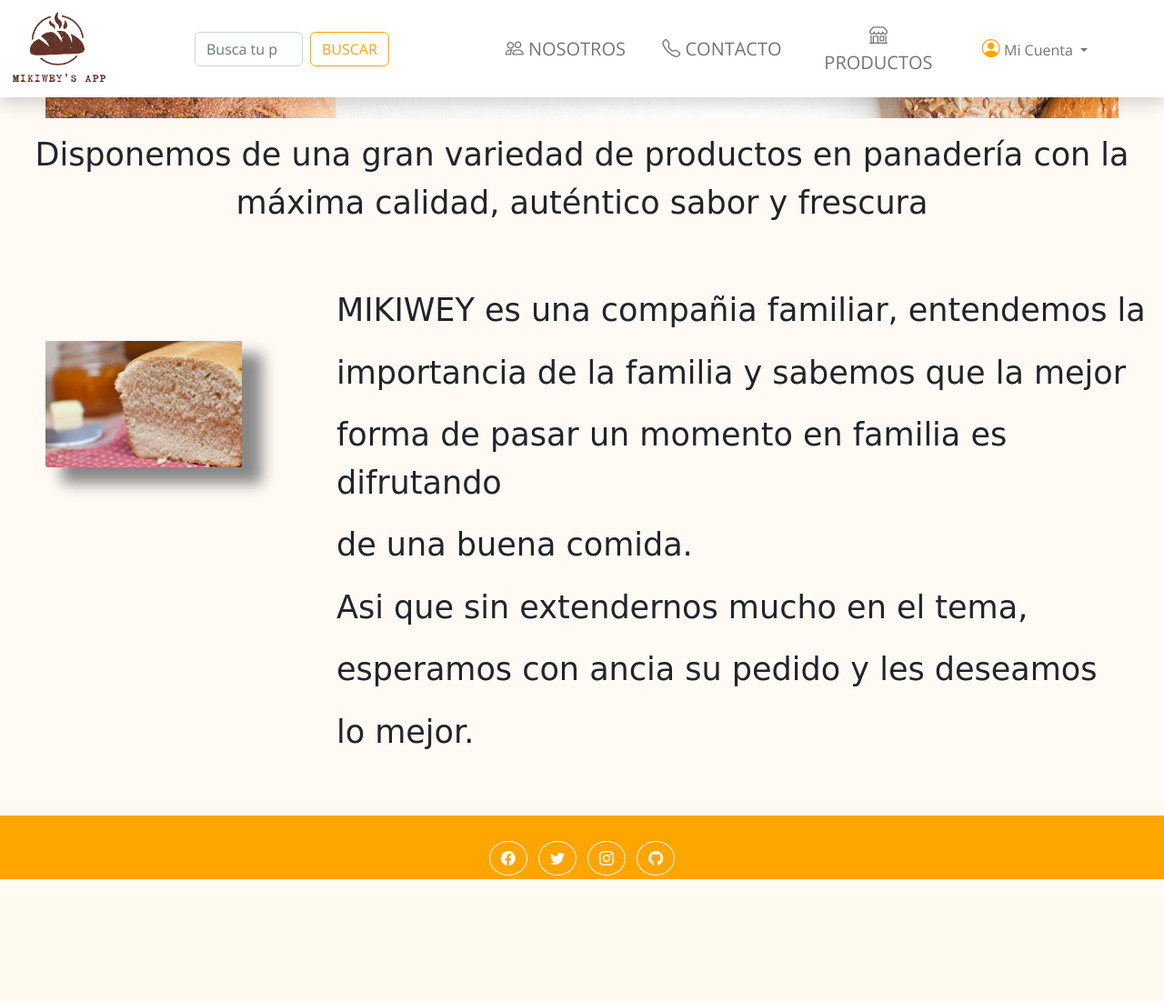
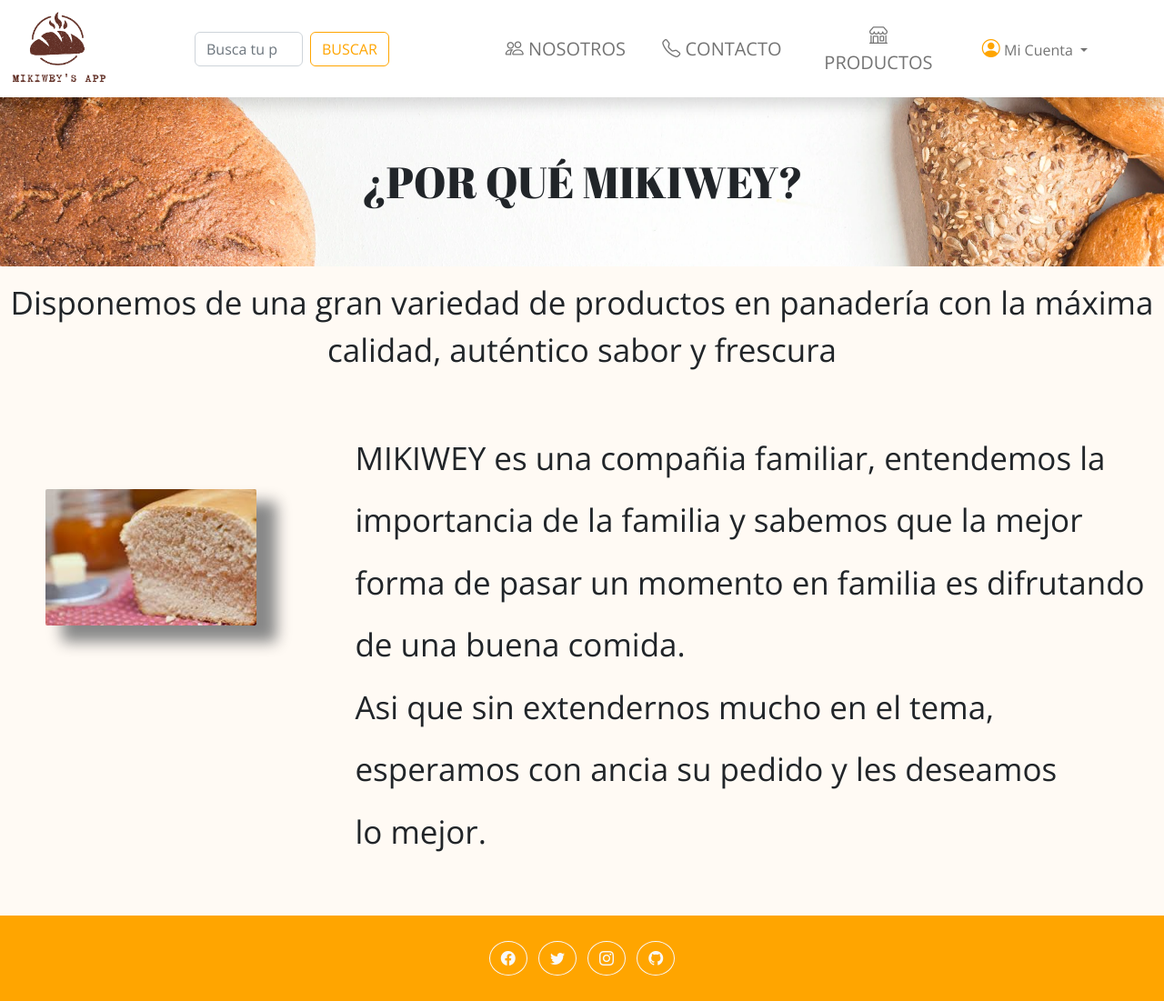
Before and after one commit to cmsrwood/mikiweys.github.io, a PHP site: page /html/nosotros.html in a window 1280 px wide. Shown: the whole page at 91% size. Before the commit the page ends 967 px from the top, so only its background shows below. Run offline with PHP 8.4, Linux system fonts and the light colour scheme; some libraries are stand-ins or nearby versions; some web fonts are replaced.

Commit message:
ahooooora

```diff
--- a/CSS/nosotros.css
+++ b/CSS/nosotros.css
@@ -18,7 +18,6 @@
     .p{
         margin: 14px auto auto auto;
         text-align: center;
-        font-family: 'Romanesco', cursive;
         font-size: 35px;
     }
     .imagen {
@@ -36,7 +35,6 @@
         margin: 50px 10px;
         flex: 1 1 auto;
         font-size: 35px;
-        font-family: 'Romanesco', cursive;
         text-align: left;
     }
     .contenido{
--- a/html/contacto.html
+++ b/html/contacto.html
@@ -74,8 +74,8 @@
   </header>
 <!-- IMAGEN -->
 <div class="container-fluid text-center text-light position-relative mt-5 pt-5">
+  <img src="../IMG/index/1 carrusel.jpg" alt="" class="w-100">
     <div class="row">
-        <img src="../IMG/contacto/CONTACTANOS.jpg" alt="" class="w-100">
         <div class="col-12 position-absolute top-50 start-50 translate-middle">
           <h1 class="display-5 abril ">CONTACTANOS</h1>
           <p class="simoneta fs-3">Lorem ipsum, dolor sit amet consectetur adipisicing elit. Odio, perferendis!</p>
--- a/html/nosotros.html
+++ b/html/nosotros.html
@@ -20,7 +20,7 @@
   <div class="padre"></div>
 <!-- HEADER -->
 <header>
-  <nav class="navbar navbar-expand-xl navbar-light fixed-top bg-white text-center align-items-center shadow">
+  <nav class="navbar navbar-expand-xl navbar-light bg-white text-center align-items-center shadow">
     <div class="container-fluid">
           <a class="navbar-brand me-5 pe-5" href="../index.html">
             <img src="/IMG/todo/logo.png" alt="" class="img-fluid " width="160">
@@ -73,11 +73,11 @@
   </nav>
   </header>
         <!-- PAGINA -->
-<div class="pagina">
+<div class="padre">
     <!-- WHY -->
-        <div class="nosotros2">
-            <h1 class="pq">¿Por qué MIKIWEY'S?</h1>
-        </div>
+            <div class="container-fluid text-dark nosotros2">
+              <h1 class="display-5 abril m-5 p-3">¿POR QUÉ MIKIWEY?</h1>
+            </div>
     </header>
    <!-- DISPONEMOS DE... -->
     <div class="p"> <p> Disponemos de una gran variedad de productos en panadería con la máxima calidad, auténtico sabor y frescura </p></div>
```
